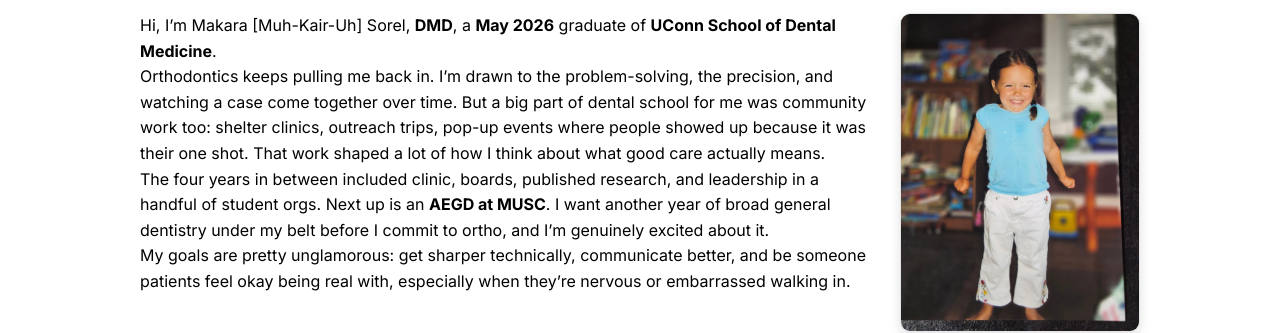
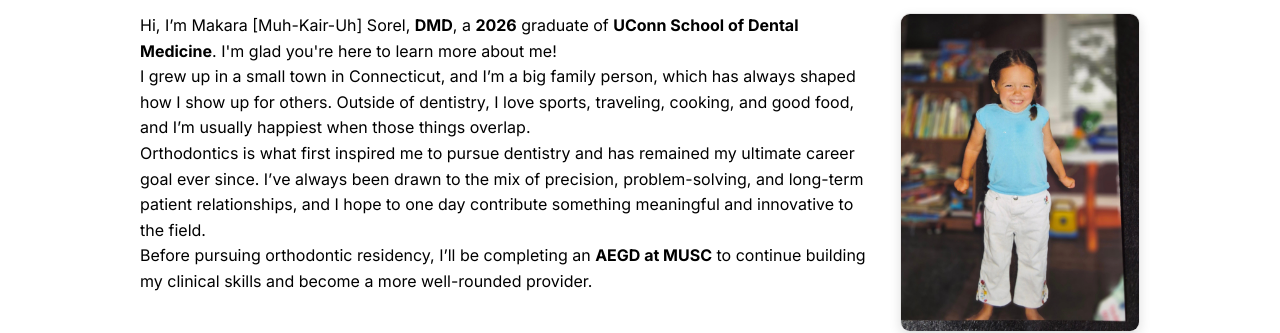
Before and after one commit to dislam21/makara_personal_site, a plain HTML site: page index.html in a window 1280 px wide. Shown: the part 621-954 px from the top of the page. Drawn offline with Linux system fonts and the light colour scheme.

Commit message:
Update index.html

```diff
--- a/index.html
+++ b/index.html
@@ -39,10 +39,10 @@
                 <h2>About Me</h2>
                 <div class="about-layout">
                     <div class="about-copy">
-                        <p>Hi, I’m Makara [Muh-Kair-Uh] Sorel, <strong>DMD</strong>, a <strong>May 2026</strong> graduate of <strong>UConn School of Dental Medicine</strong>.</p>
-                        <p>Orthodontics keeps pulling me back in. I’m drawn to the problem-solving, the precision, and watching a case come together over time. But a big part of dental school for me was community work too: shelter clinics, outreach trips, pop-up events where people showed up because it was their one shot. That work shaped a lot of how I think about what good care actually means.</p>
-                        <p>The four years in between included clinic, boards, published research, and leadership in a handful of student orgs. Next up is an <strong>AEGD at MUSC</strong>. I want another year of broad general dentistry under my belt before I commit to ortho, and I’m genuinely excited about it.</p>
-                        <p>My goals are pretty unglamorous: get sharper technically, communicate better, and be someone patients feel okay being real with, especially when they’re nervous or embarrassed walking in.</p>
+                        <p>Hi, I’m Makara [Muh-Kair-Uh] Sorel, <strong>DMD</strong>, a <strong>2026</strong> graduate of <strong>UConn School of Dental Medicine</strong>. I'm glad you're here to learn more about me!</p>
+                        <p>I grew up in a small town in Connecticut, and I’m a big family person, which has always shaped how I show up for others. Outside of dentistry, I love sports, traveling, cooking, and good food, and I’m usually happiest when those things overlap.</p>
+                        <p>Orthodontics is what first inspired me to pursue dentistry and has remained my ultimate career goal ever since. I’ve always been drawn to the mix of precision, problem-solving, and long-term patient relationships, and I hope to one day contribute something meaningful and innovative to the field.</p>
+                        <p>Before pursuing orthodontic residency, I’ll be completing an <strong>AEGD at MUSC</strong> to continue building my clinical skills and become a more well-rounded provider.</p>
                     </div>
                     <figure class="about-snapshot">
                         <img src="assets/images/baby_pic.jpeg" alt="Childhood photo of Makara" loading="lazy" decoding="async">
```
